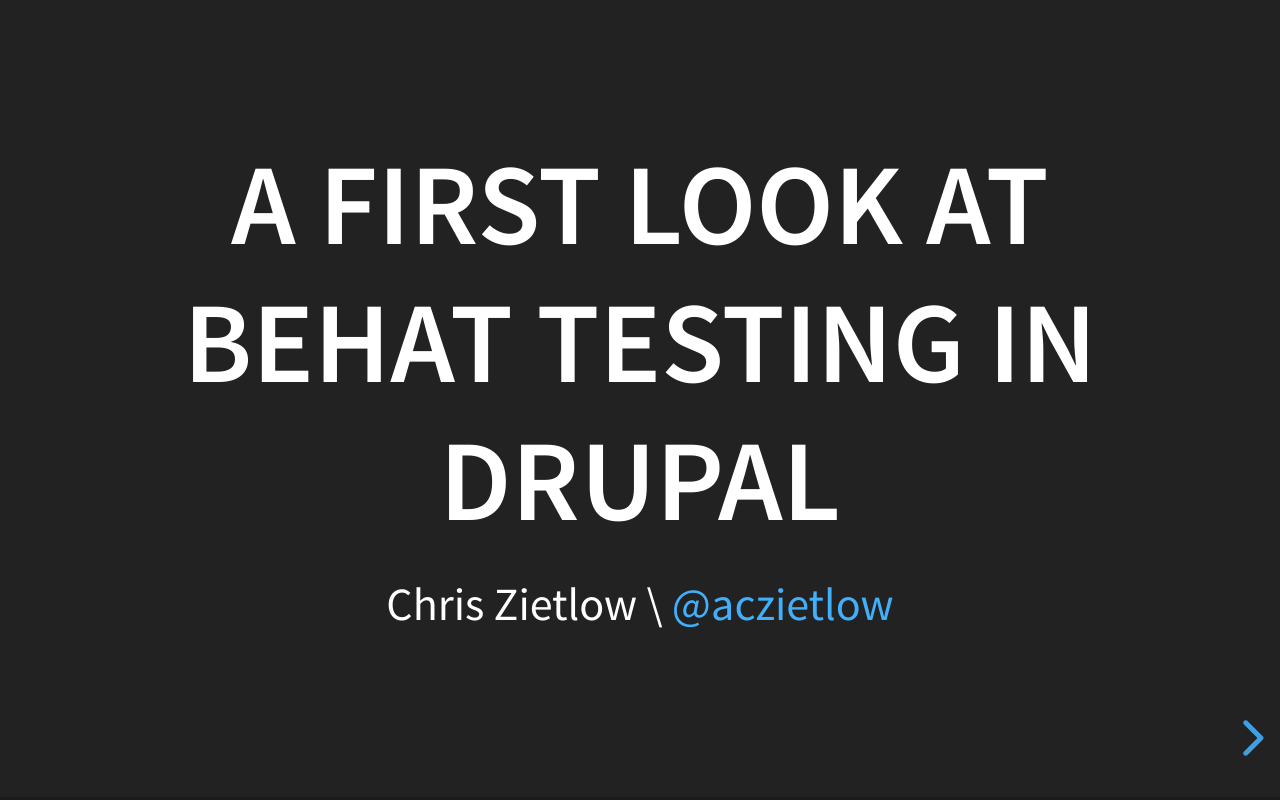
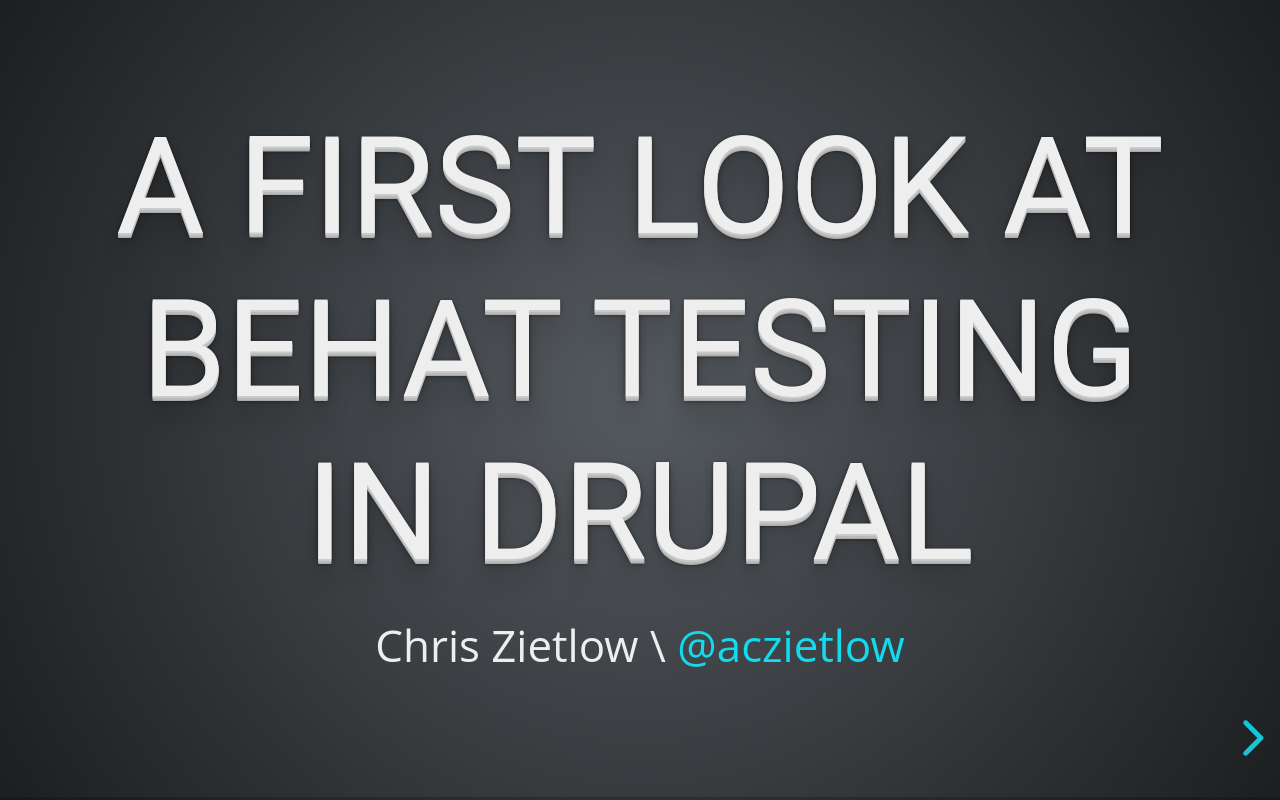
Before and after one commit to aczietlow/behat, a website: page index.html in a window 1280 px wide. Drawn offline with Linux system fonts and the light colour scheme; a web font is replaced by a local one.

Commit message:
Match mindgrub branding fonts.

```diff
--- a/css/theme/source/mindgrub.scss
+++ b/css/theme/source/mindgrub.scss
@@ -12,10 +12,15 @@
 @import "../template/settings";
 // ---------------------------------------------
 
+// font; "Roboto",sans-serif;
+// Include theme-specific fonts
+@font-face {
+  font-family: 'Roboto';
+  src: url('../../lib/font/Roboto/Roboto-Regular.ttf')  format('truetype');
+}
 
-// Include theme-specific fonts
-@import url(../../lib/font/league-gothic/league-gothic.css);
-@import url(https://fonts.googleapis.com/css?family=Lato:400,700,400italic,700italic);
+// @import url('https://fonts.googleapis.com/css?family=Roboto');
+
 
 // Override theme settings (see ../template/settings.scss)
 $headingTextShadow: 0px 0px 6px rgba(0,0,0,0.2);
@@ -26,7 +31,13 @@
 	@include radial-gradient( rgba(28,30,32,1), rgba(85,90,95,1) );
 }
 
-
+// Override theme settings (see ../template/settings.scss).
+$mainFont: 'Open Sans', sans-serif;
+$headingFont: 'Roboto', sans-serif;
+$heading1Size: 3.1em;
+$heading2Size: 1.76em;
+$heading3Size: 1.22em;
+$heading4Size: 1.00em;
 
 // Theme template ------------------------------
 @import "../template/theme";
--- a/index.html
+++ b/index.html
@@ -9,7 +9,7 @@
 		<meta name="author" content="Chris Zietlow">
 
 		<link rel="stylesheet" href="css/reveal.css">
-		<link rel="stylesheet" href="css/theme/black.css">
+		<link rel="stylesheet" href="css/theme/mindgrub.css">
 
 		<!-- Theme used for syntax highlighting of code -->
 		<link rel="stylesheet" href="lib/css/zenburn.css">
```
Also changed, not shown: css/theme/mindgrub.css (added).
